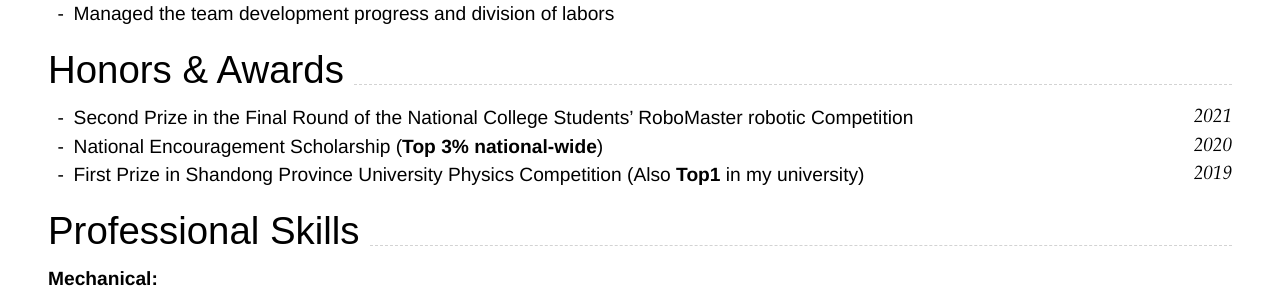
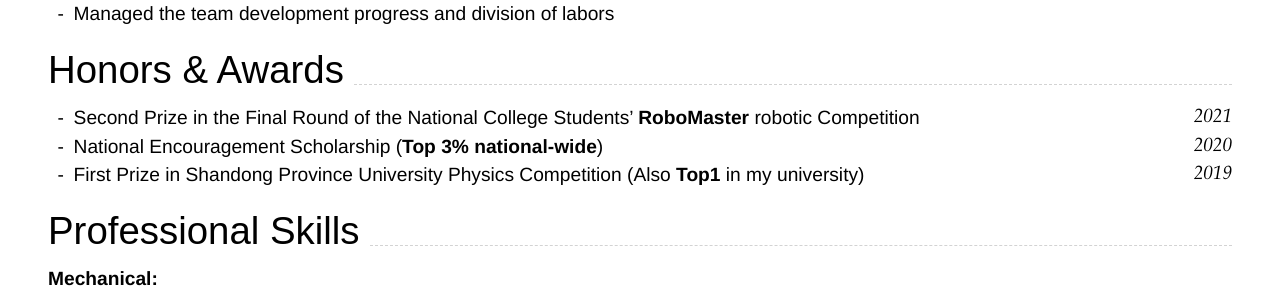
Before and after one commit to skywalker-dell/CV, a Jekyll site: the page built from index.md, in a window 1280 px wide. Shown: the part 818-1116 px from the top of the page. Built offline with Jekyll 4.4.1, drawn with Linux system fonts in a browser that asks for light colours; nearby versions of some CDN libraries.

Commit message:
fix some bug

```diff
--- a/index.md
+++ b/index.md
@@ -78,7 +78,7 @@ Deputy Captain<br>
 ## Honors & Awards
 
 <!-- - Second Prize in the Final Round of the National College Students’ RoboMaster robotic Competition `2021`<br>(**The largest and most influential robot competition in China**)  -->
-- Second Prize in the Final Round of the National College Students’ RoboMaster robotic Competition `2021`<br>
+- Second Prize in the Final Round of the National College Students’ **RoboMaster** robotic Competition `2021`<br>
 
 <!-- - First Prize in the Northern Contest Zone of the National College Students’ RoboMaster robotic Competition `2021` <br> -->
 - National Encouragement Scholarship (**Top 3% national-wide**) `2020` <br>
```
